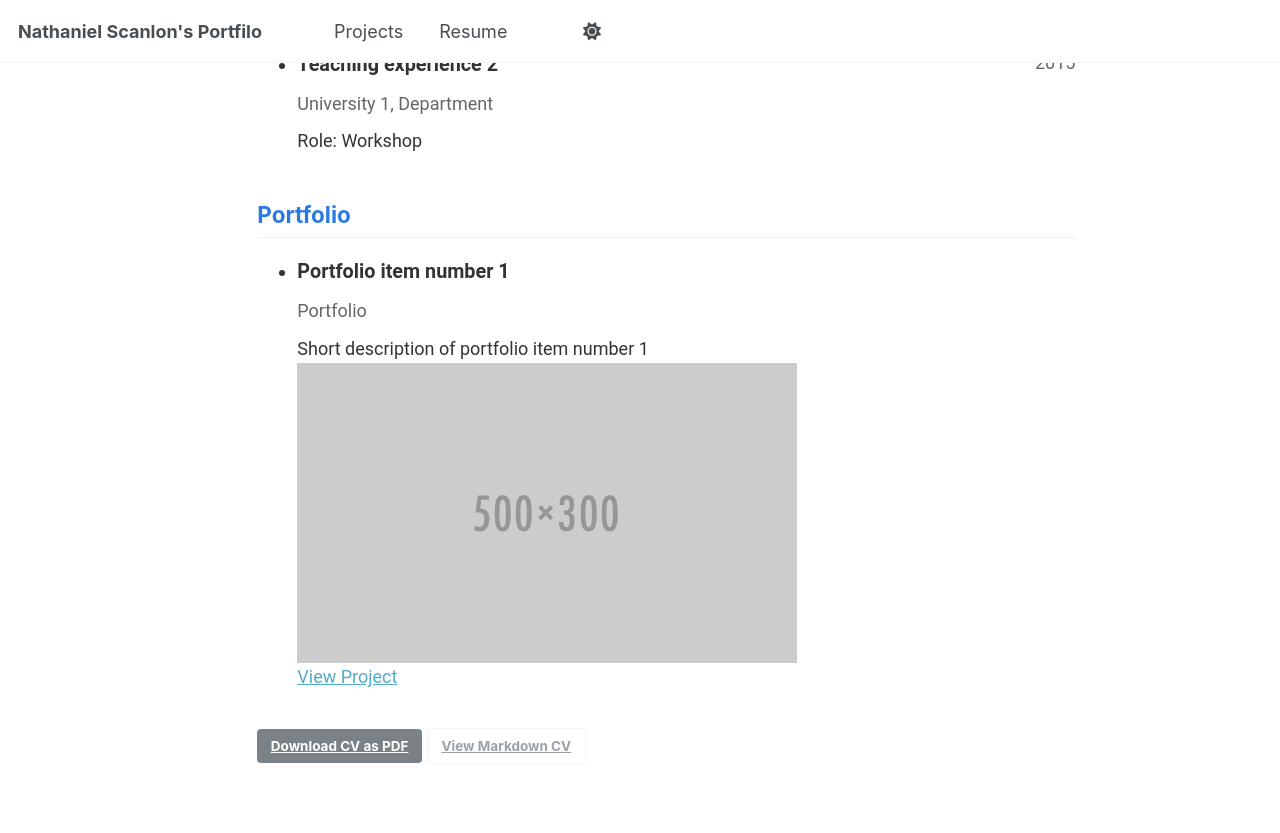
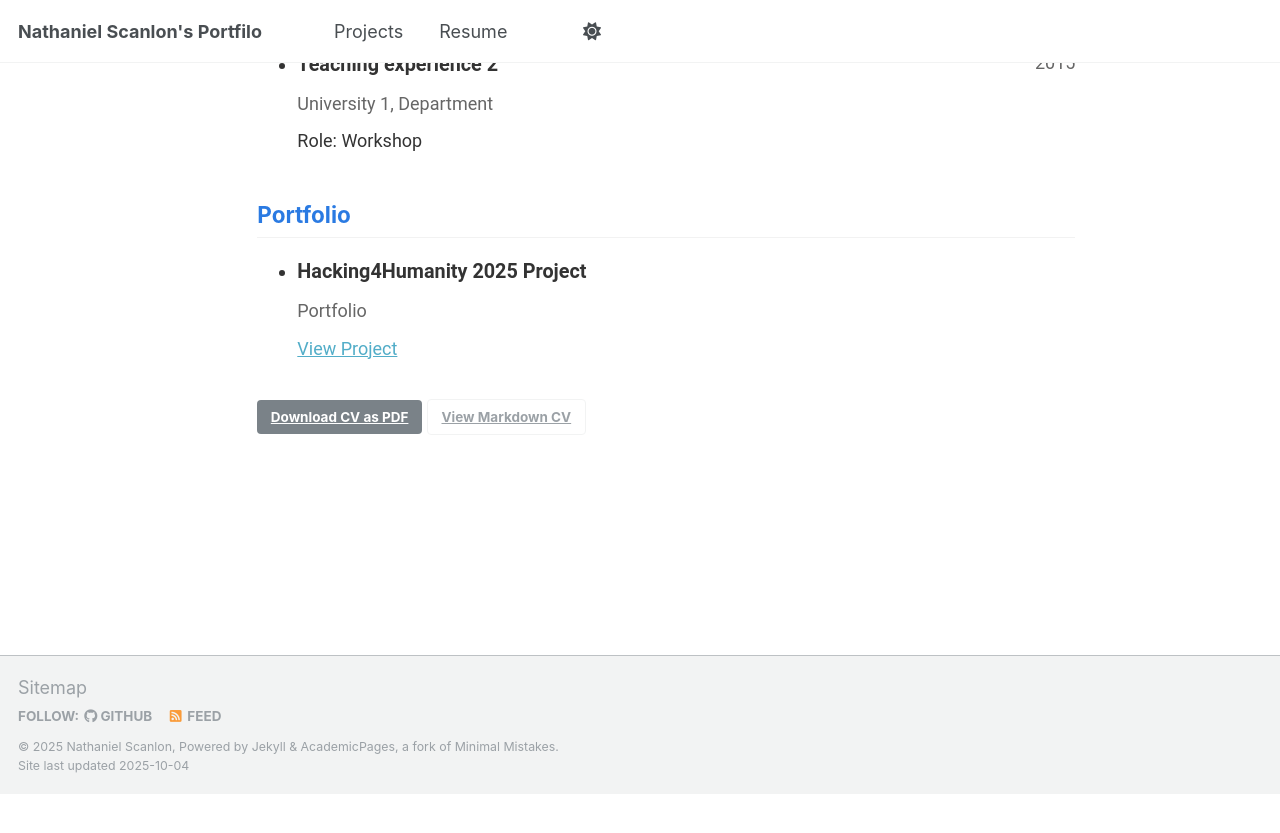
Before and after one commit to nathanielscanlon/nathanielscanlon.github.io, a Jekyll site: the page built from _pages/cv-json.md, in a window 1280 px wide and 900 px high, scrolled down 2358 px. Shown: the top 833 px of the window. Built offline with Jekyll 4.4.1, drawn with Linux system fonts in a browser that asks for light colours; after the commit the page ends 3151 px from its top, so only the background shows below that.

Commit message:
Update cv.json

```diff
--- a/_data/cv.json
+++ b/_data/cv.json
@@ -142,11 +142,11 @@
   ],
   "portfolio": [
     {
-      "name": "Portfolio item number 1",
+      "name": "Hacking4Humanity 2025 Project",
       "category": "portfolio",
       "date": "",
-      "url": "",
-      "description": "Short description of portfolio item number 1<br/><img src='/images/500x300.png'>"
+      "url": "https://github.com/nathanielscanlon/hacking4humanityfinal",
+      "description": ""
     }
   ]
 }
```
